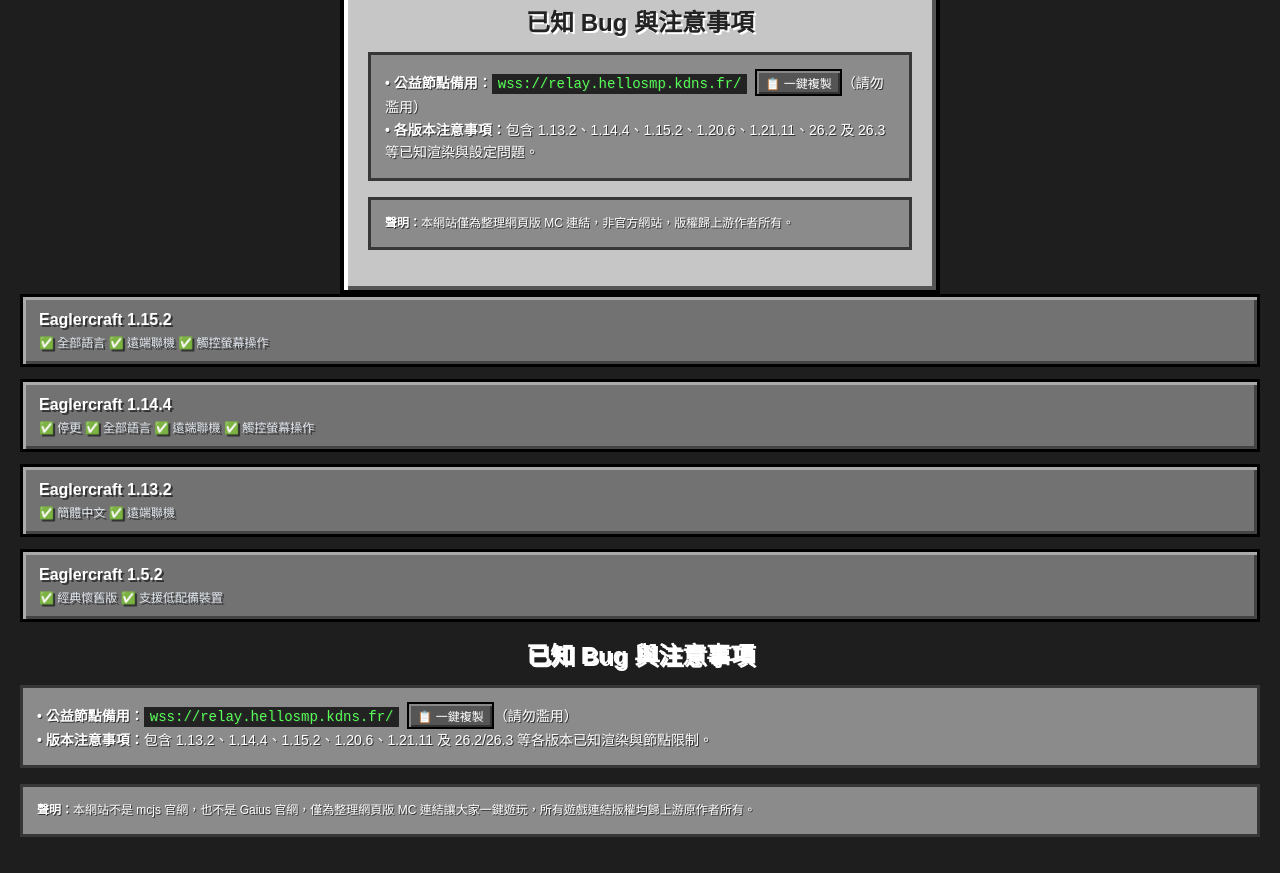
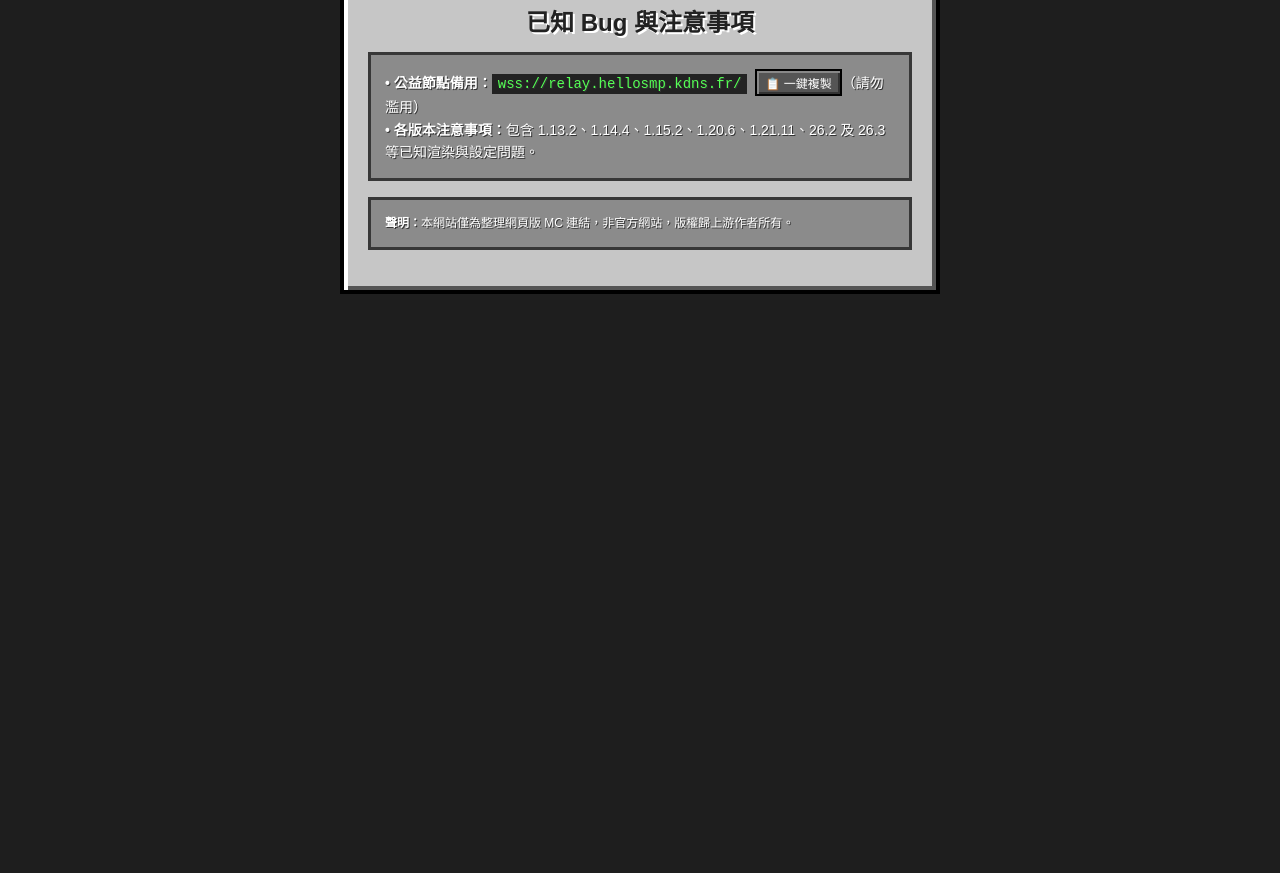
Before and after one commit to Benjamin2015tw/mcjs, a plain HTML site: page play.html in a window 1280 px wide. Shown: the part 1168-2041 px from the top of the page. After the commit the page ends 1482 px from the top, so only its background shows below. Drawn offline with Linux system fonts and the light colour scheme.

Commit message:
remove duplicate trailing html

```diff
--- a/play.html
+++ b/play.html
@@ -44,19 +44,3 @@
 </div>
 </body>
 </html>
-  <!-- 1.15.2 至 1.5.2 遊戲連結與公告區塊 -->
-  <a class="btn" href="https://pages.dev" target="_blank"><span class="title">Eaglercraft 1.15.2</span><span class="desc">✅ 全部語言 ✅ 遠端聯機 ✅ 觸控螢幕操作</span></a>
-  <a class="btn" href="https://pages.dev" target="_blank"><span class="title">Eaglercraft 1.14.4</span><span class="desc">✅ 停更 ✅ 全部語言 ✅ 遠端聯機 ✅ 觸控螢幕操作</span></a>
-  <a class="btn" href="https://pages.dev" target="_blank"><span class="title">Eaglercraft 1.13.2</span><span class="desc">✅ 簡體中文 ✅ 遠端聯機</span></a>
-  <a class="btn" href="https://144449.xyz" target="_blank"><span class="title">Eaglercraft 1.5.2</span><span class="desc">✅ 經典懷舊版 ✅ 支援低配備裝置</span></a>
-  <h2>已知 Bug 與注意事項</h2>
-  <div class="notice">
-    <strong>• 公益節點備用：</strong><code style="background:#222;padding:2px 6px;color:#55ff55;">wss://relay.hellosmp.kdns.fr/</code> <button onclick="navigator.clipboard.writeText('wss://relay.hellosmp.kdns.fr/');this.innerText='✅ 已複製！';this.style.background='#3c8527';setTimeout(()=>{this.innerText='📋 一鍵複製';this.style.background='#555';},2000)" style="background:#555;color:#fff;border:2px solid #000;box-shadow:inset 2px 2px 0 #888,inset -2px -2px 0 #333;padding:3px 8px;cursor:pointer;font-family:inherit;font-size:12px;margin-left:4px;">📋 一鍵複製</button>（請勿濫用）<br>
-    <strong>• 版本注意事項：</strong>包含 1.13.2、1.14.4、1.15.2、1.20.6、1.21.11 及 26.2/26.3 等各版本已知渲染與節點限制。
-  </div>
-  <div class="notice" style="font-size:12px;">
-    <strong>聲明：</strong>本網站不是 mcjs 官網，也不是 Gaius 官網，僅為整理網頁版 MC 連結讓大家一鍵遊玩，所有遊戲連結版權均歸上游原作者所有。
-  </div>
-</div>
-</body>
-</html>
```
